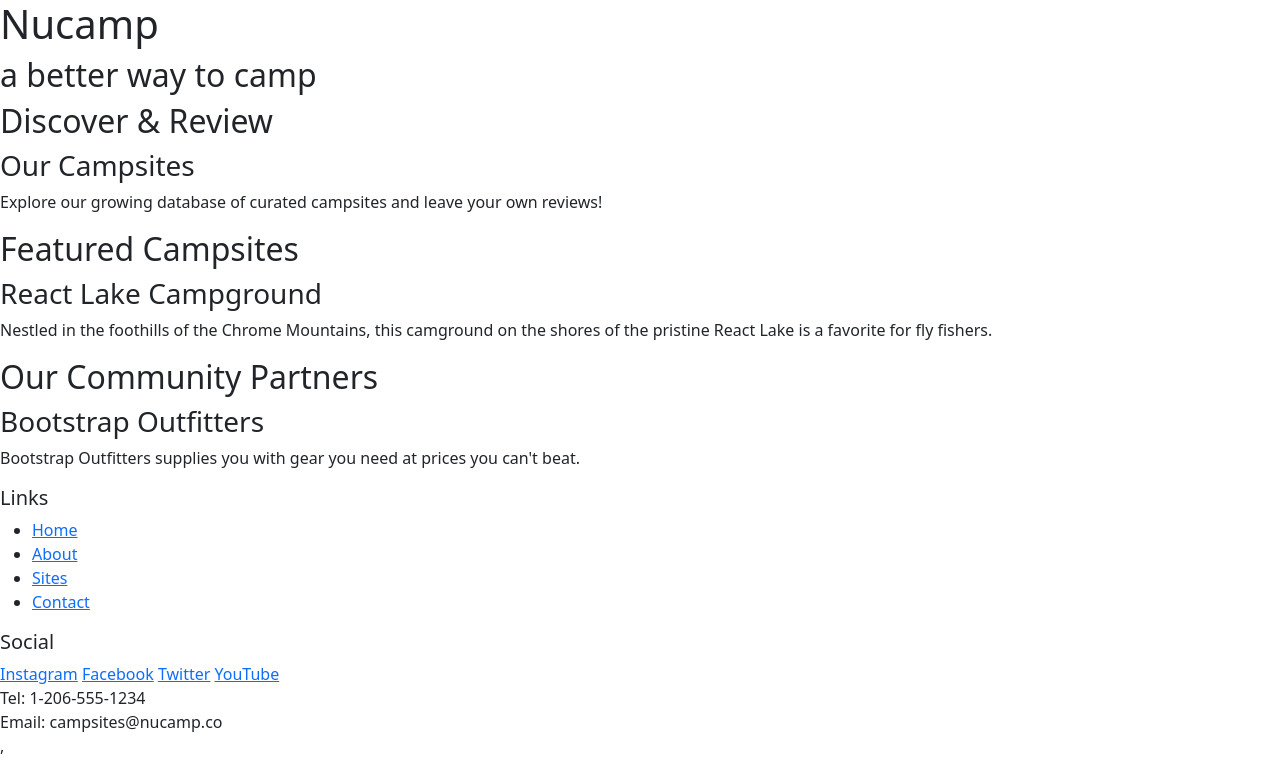
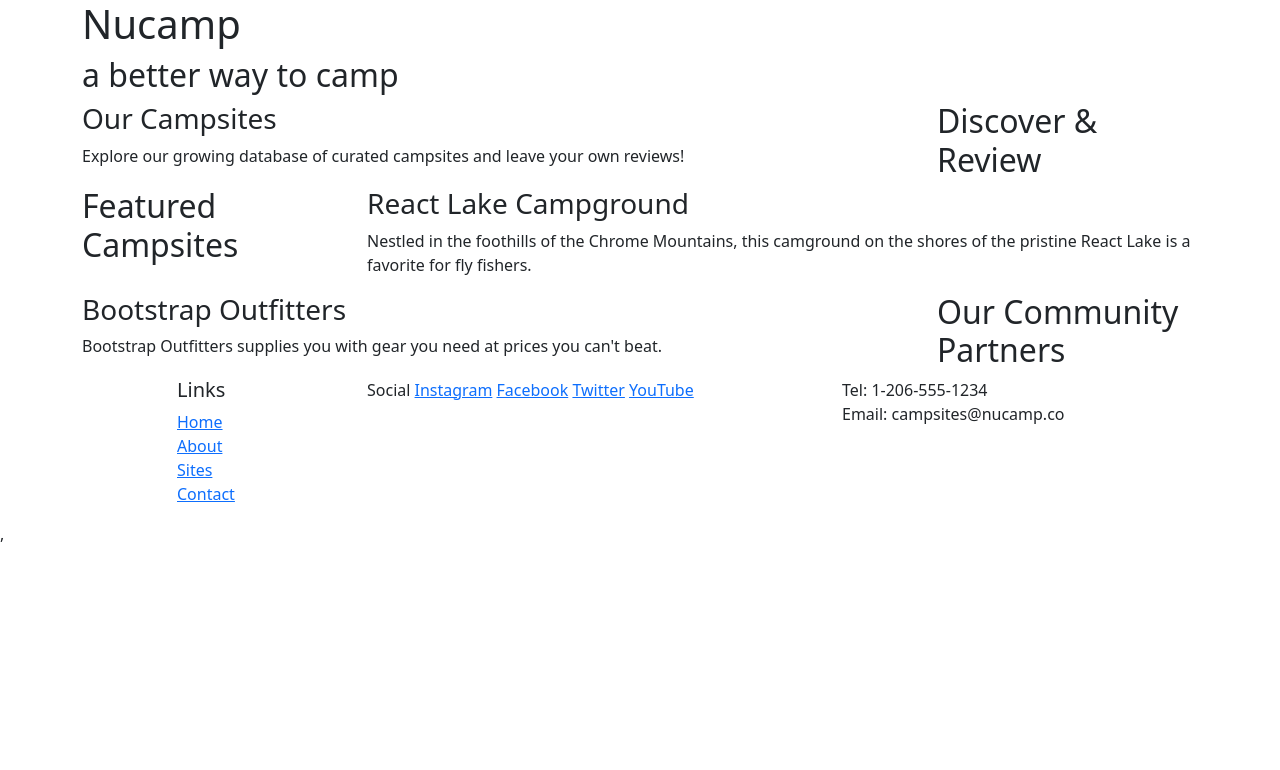
Before and after one commit to codergirlxe/DatingForm, a plain HTML site: page nucampsite/index.html in a window 1280 px wide. Drawn offline with nearby package versions, Linux system fonts and the light colour scheme.

Commit message:
Bootstrap grid

```diff
--- a/nucampsite/index.html
+++ b/nucampsite/index.html
@@ -2,6 +2,7 @@
 <html lang="en">
 
 <head>
+    <!-- Required meta tags always come first -->
     <meta charset="utf-8"/>
     <meta name="viewport" content="width=device-width, initial-scale=1" />
 
@@ -15,59 +16,79 @@
 
     <!--header-->
     <header>
-        <div>
+        <div class="container">
+            <div class="row">
+                <div class="col">
                     <h1>Nucamp</h1>
                     <h2>a better way to camp</h2>
+                </div>
+            </div>
         </div>
     </header>
 
     <!--main section-->
-    <main>
+    <main class="container">
 
         <!--discover section-->
-        <section>
+        <section class="row">
+            <div class="col-sm-4 col-md-3 order-sm-last">
                 <h2>Discover & Review</h2>
+            </div>
+            <div class="col">
                 <h3>Our Campsites</h3>
                 <p>Explore our growing database of curated campsites and leave your own reviews!</p>
+            </div>
         </section>
 
         <!--feature section-->
-        <section>
+        <section class="row">
+            <div class="col-sm-4 col-md-3">
                 <h2>Featured Campsites</h2>
+            </div>
+            <div class="col">
                 <h3>React Lake Campground</h3>
                 <p>Nestled in the foothills of the Chrome Mountains, this camground on the shores of the pristine React Lake is a favorite for fly fishers.</p>
+            </div>
         </section>
 
         <!--partner section-->
-        <section>
+        <section class="row">
+            <div class="col-sm-4 col-md-3 order-sm-last">
                 <h2>Our Community Partners</h2>
+            </div>
+            <div class="col">
                 <h3>Bootstrap Outfitters</h3>
                 <p>Bootstrap Outfitters supplies you with gear you need at prices you can't beat.</p>
+            </div>
         </section>
 
     </main>
 
     <!--footer-->
     <footer>
-        <div>
+        <div class="container">
+            <div class="row">
+                <div class="col-4 col-sm-2 offset-1">
                     <h5>Links</h5>
-            <ul>
+                    <ul class="list-unstyled">
                         <li><a href="#">Home</a></li>
                         <li><a href="#">About</a></li>
                         <li><a href="#">Sites</a></li>
                         <li><a href="#">Contact</a></li>
                     </ul>
                 </div>
-        <div>
+                <div class="col-6 col-sm-5"
                     <h5>Social</h5>
                     <a href="http://instagram.com/">Instagram</a>
                     <a href="http://facebook.com/">Facebook</a>
                     <a href="http://twitter.com/">Twitter</a>
                     <a href="http://youtube.com/">YouTube</a>
                 </div>
-        <div>
-            Tel: 1-206-555-1234<br/>
+                <div class="col-sm-4">
+                    Tel: 1-206-555-1234<br />
                     Email: campsites@nucamp.co
+                </div>
+            </div>
         </div>
     </footer>
 
```
Lines whose indentation alone changed are shown as unchanged.
